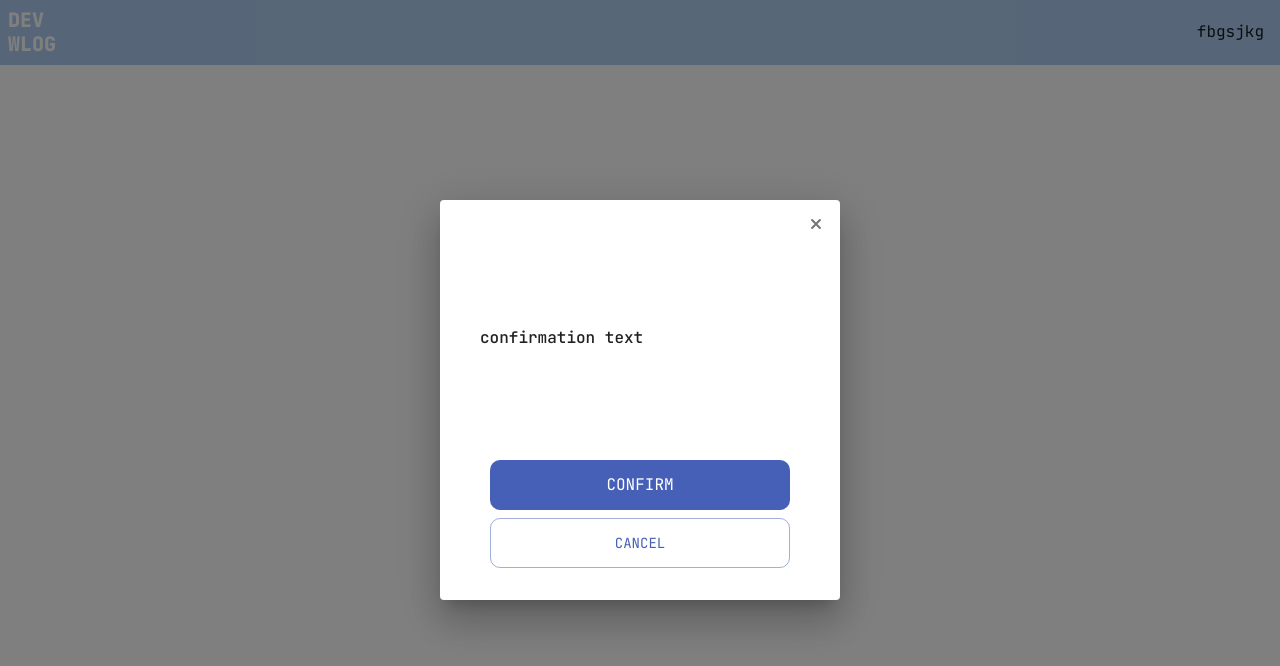
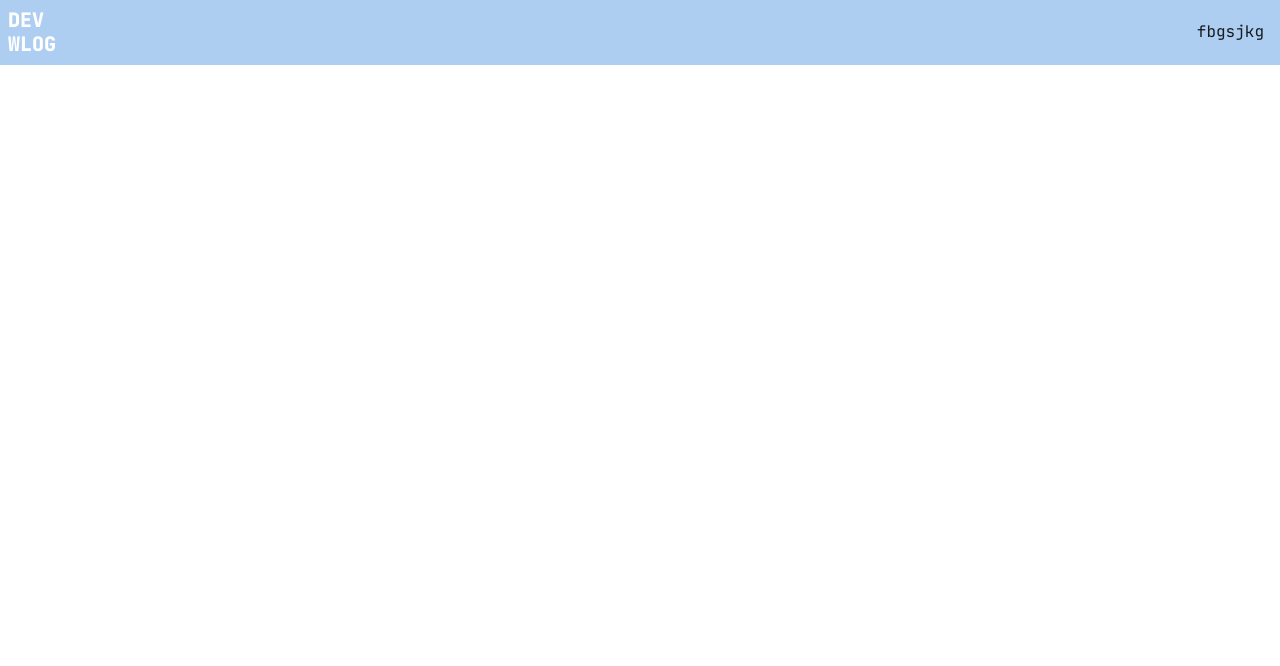
Before and after one commit to BlueFish01/CloudDevProject-FE, a Next.js app in the folder cloud-dev-project/: page /homepage in a window 1280 px wide. Shown: the top 666 px of the page. Built offline with nearby package versions, Linux system fonts and the light colour scheme.

Commit message:
testGitAction

```diff
--- a/cloud-dev-project/src/app/homepage/page.tsx
+++ b/cloud-dev-project/src/app/homepage/page.tsx
@@ -6,7 +6,7 @@ import ConfirmDialog from "@/components/Dialog/confirmDialog";
 export default function HomePage() {
     return (
         <ConfirmDialog
-            open={true}
+            open={false}
             onClose={() => { }}
             onConfirm={() => { }}
             onCancel={() => { }}
```
